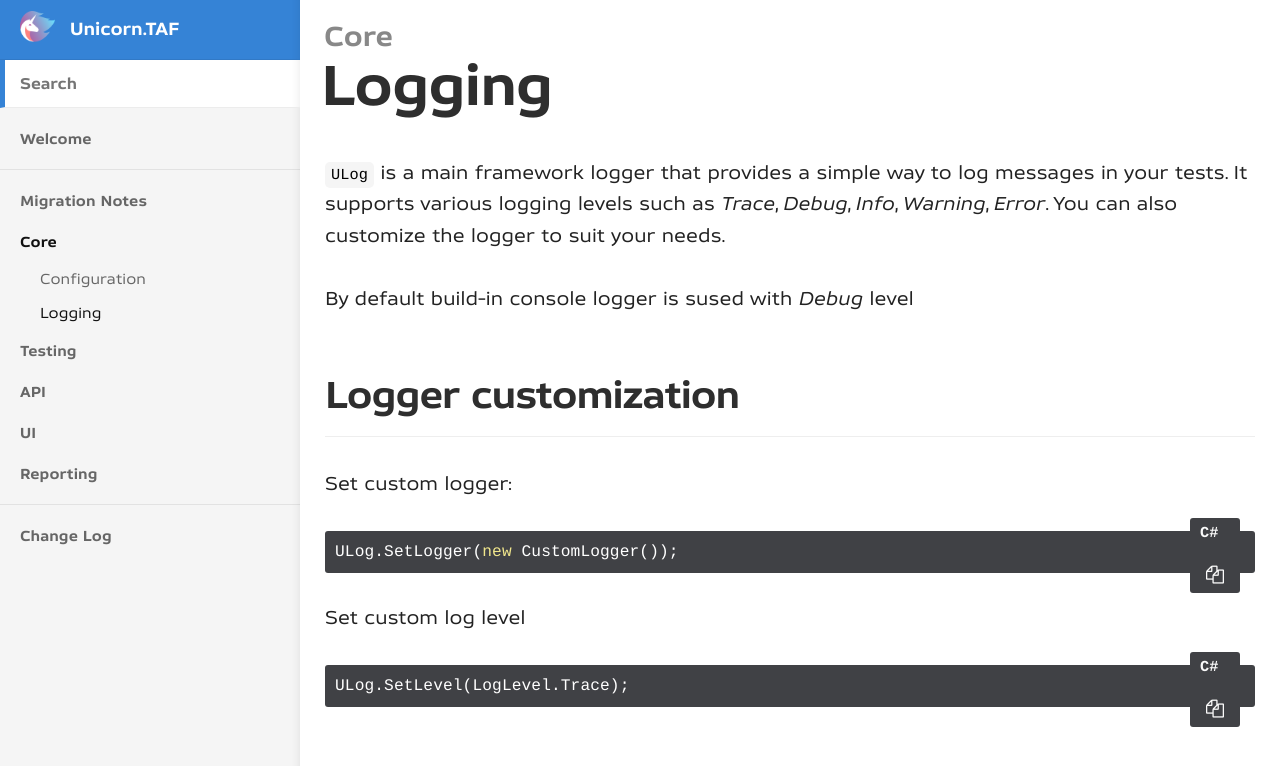
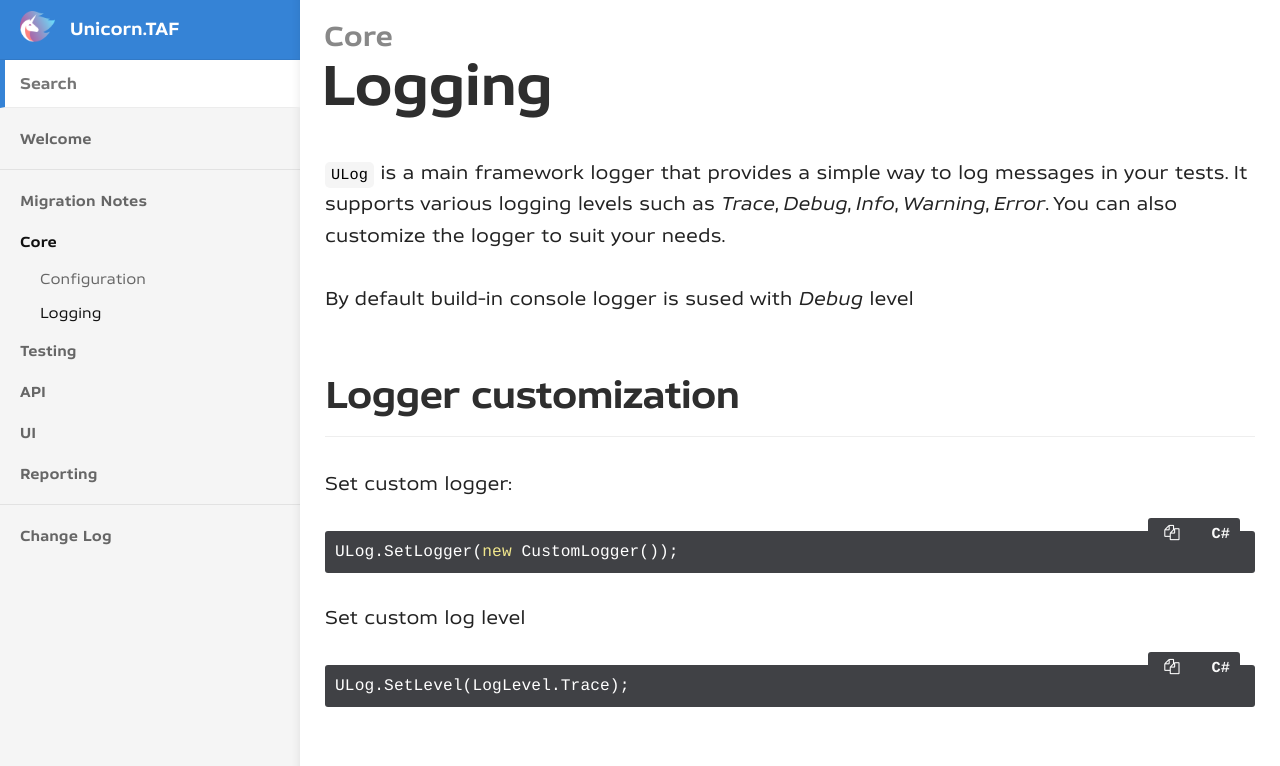
Before and after one commit to Unicorn-TAF/docs, a Jekyll site: the page built from _docs/core/logging.md, in a window 1280 px wide. Shown: the top 766 px of the page. Built offline with Jekyll 4.4.1, drawn with Linux system fonts in a browser that asks for light colours; some web fonts are replaced.

Commit message:
copy button positioning

```diff
--- a/_includes/refactor-content.html
+++ b/_includes/refactor-content.html
@@ -42,8 +42,8 @@
       {% assign _new_content = _new_content | append: _snippet
         | append: '<div class="highlight">'
         | append: '<div class="code-header">'
+        | append: '<button class="copy-code" data-title-succeed="Copied!" onclick="copyCode(this);"><i class="fa fa-files-o"></i></button>'
         | append: _label
-        | append: '<button class="copy-code" data-title-succeed="Copied!" onclick="copyCode(this);"><i class="fa fa-files-o"></i></button>'
         | append: '</div>'
         | append: '<pre class="highlight"><code>'
       %}
--- a/_sass/_code.scss
+++ b/_sass/_code.scss
@@ -35,11 +35,9 @@
     color: #FAFAFA;
     background: none;
     cursor:pointer;
-    display: block;
-    margin-top: 10px;
-    margin-left: auto;
-    margin-right: 0;
+    margin-right: 15px;
     border: none;
+    font-size: 0.85em;
   }
 }
 
```
